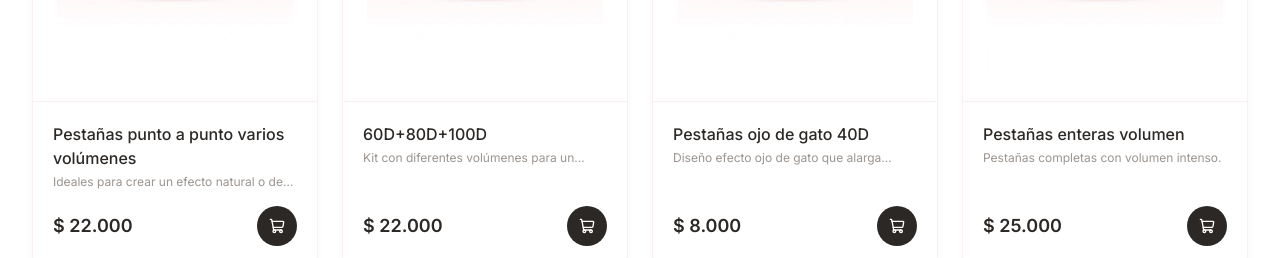
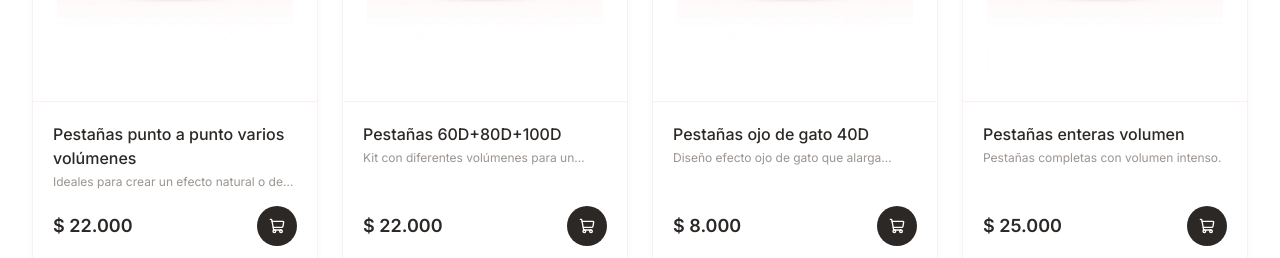
Before and after one commit to alexanderst2005-lab/lumira_beauuty, a Next.js app: page /catalogo in a window 1280 px wide. Shown: the part 820-1078 px from the top of the page. Built offline with nearby package versions, Linux system fonts and the light colour scheme.

Commit message:
chore: rename product to Pestañas 60D+80D+100D

```diff
--- a/src/data/products.ts
+++ b/src/data/products.ts
@@ -16,7 +16,7 @@ export const products: Product[] = [
   // PESTAÑAS PUNTO A PUNTO
   // ==========================================
   { id: 'ppp-001', name: 'Pestañas punto a punto varios volúmenes', description: 'Ideales para crear un efecto natural o de mayor volumen.', fullDescription: 'Ideales para crear un efecto natural o de mayor volumen según tu estilo.', price: 22000, category: 'pestanas-punto-a-punto', image: '/images/products/placeholder.webp' },
-  { id: 'ppp-002', name: '60D+80D+100D', description: 'Kit con diferentes volúmenes para un acabado personalizado.', fullDescription: 'Kit con diferentes volúmenes para lograr un acabado personalizado y profesional.', price: 22000, category: 'pestanas-punto-a-punto', image: '/images/products/placeholder.webp' },
+  { id: 'ppp-002', name: 'Pestañas 60D+80D+100D', description: 'Kit con diferentes volúmenes para un acabado personalizado.', fullDescription: 'Kit con diferentes volúmenes para lograr un acabado personalizado y profesional.', price: 22000, category: 'pestanas-punto-a-punto', image: '/images/products/placeholder.webp' },
   { id: 'ppp-003', name: 'Pestañas ojo de gato 40D', description: 'Diseño efecto ojo de gato que alarga visualmente la mirada.', fullDescription: 'Diseño efecto ojo de gato que alarga visualmente la mirada con un acabado elegante.', price: 8000, category: 'pestanas-punto-a-punto', image: '/images/products/placeholder.webp' },
 
   // ==========================================
```
